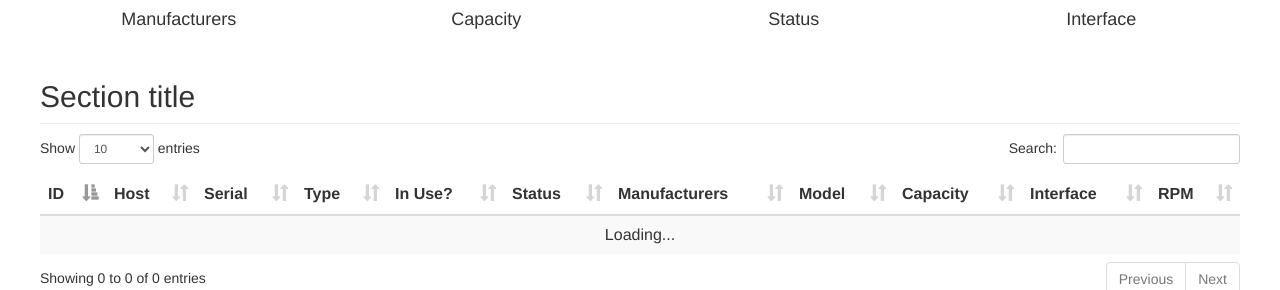
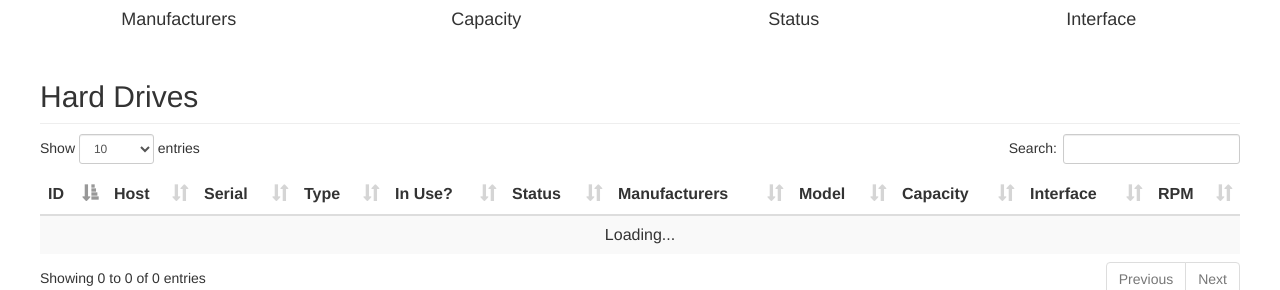
Before and after one commit to rohankapoorcom/drivetracker, a Django app: page / in a window 1280 px wide. Shown: the part 270-560 px from the top of the page. Run offline with Django 3.2, Linux system fonts and the light colour scheme; parts of the project's set-up code (start-up, migrations or seed data) failed here and were passed over; some libraries are stand-ins or nearby versions.

Commit message:
Changing the title for the hard drives section

```diff
--- a/drivetracker/drives/templates/home.html
+++ b/drivetracker/drives/templates/home.html
@@ -68,7 +68,7 @@
             </div>
           </div>
 
-          <h2 class="sub-header">Section title</h2>
+          <h2 class="sub-header">Hard Drives</h2>
             <table class="table table-striped display responsive nowrap" id="drive-table" width="100%">
               <thead>
                 <tr>
```
